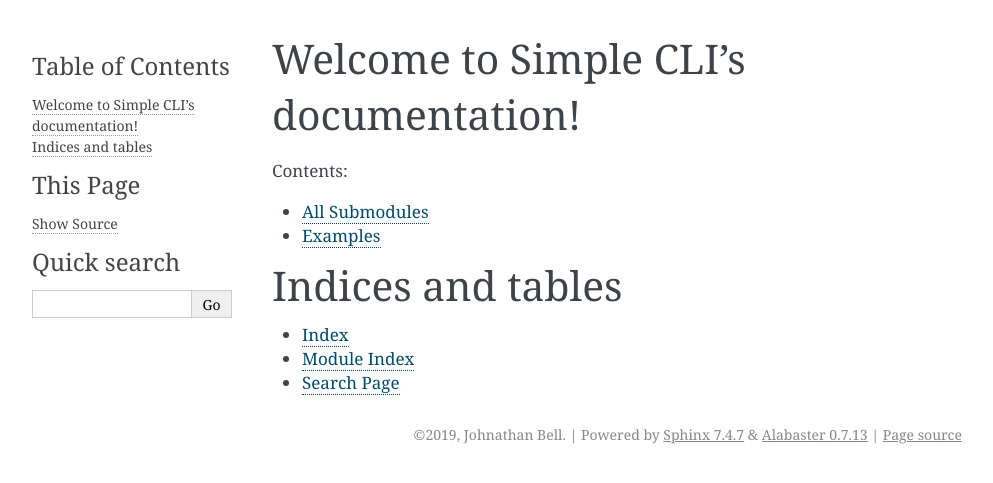
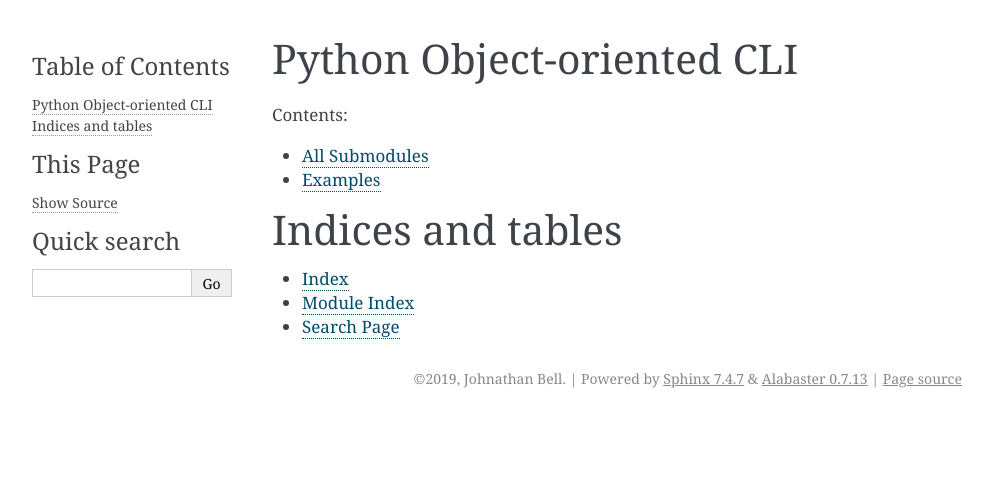
Before and after one commit to enigma0Z/python-object-oriented-cli, a Sphinx documentation site: the page built from sphinx/index.rst, in a window 1280 px wide. Shown: the top 483 px of the page, without its empty margins (148-1141 px from the left). Built offline with Sphinx 7.4.7, drawn with Linux system fonts in a browser that asks for light colours; formulas are drawn with MathJax 3.

Commit message:
Fix an old title

```diff
--- a/sphinx/index.rst
+++ b/sphinx/index.rst
@@ -3,8 +3,8 @@
    You can adapt this file completely to your liking, but it should at least
    contain the root `toctree` directive.
 
-Welcome to Simple CLI's documentation!
-======================================
+Python Object-oriented CLI
+==========================
 
 .. toctree::
    :maxdepth: 2
```
